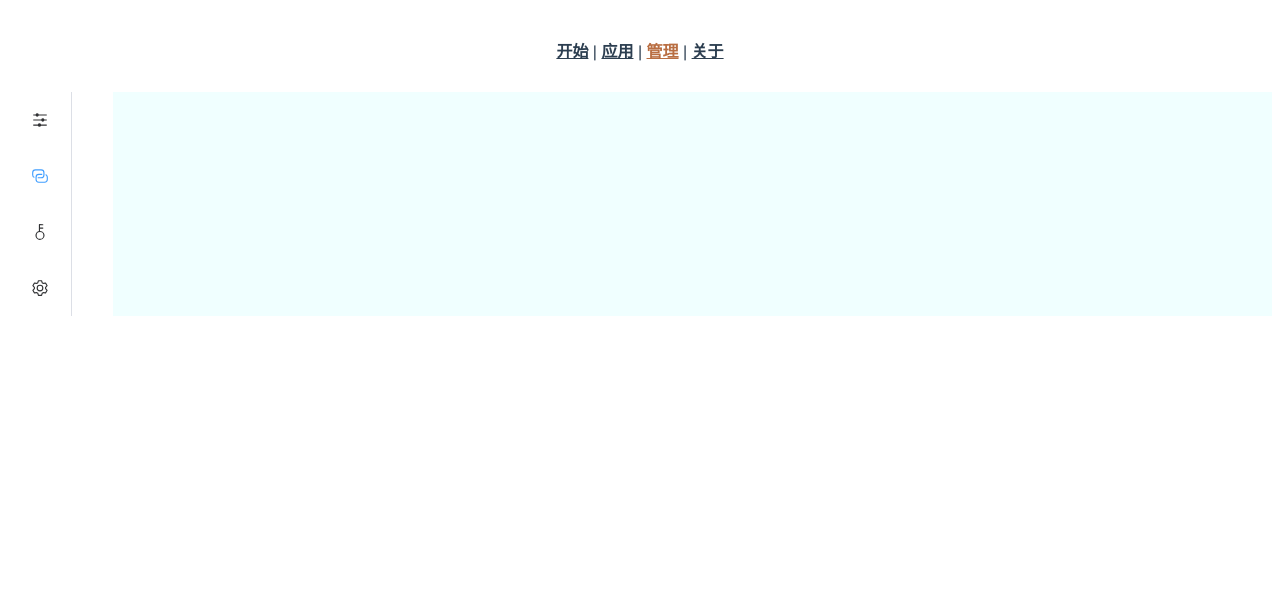
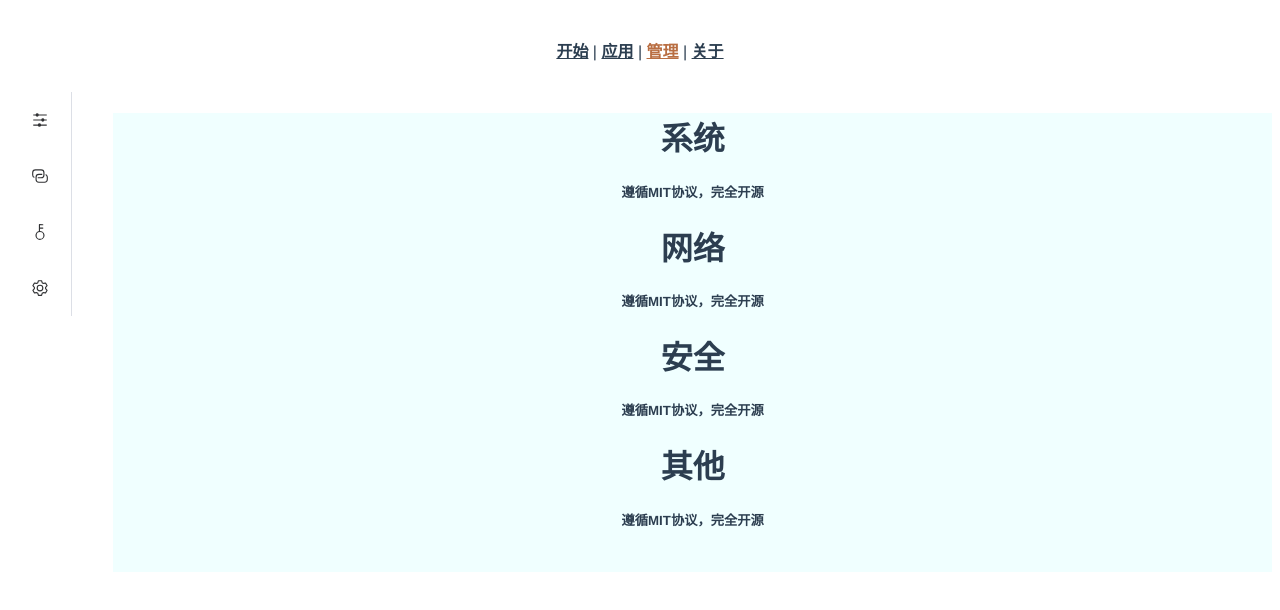
Before and after one commit to eyresimpson/insipid-desktop, a Vue app: page /manage in a window 1280 px wide. Shown: the top 610 px of the page. Built offline with nearby package versions, Linux system fonts and the light colour scheme.

Commit message:
修改配置页面

```diff
--- a/src/components/configure/networkConfigComponent.vue
+++ b/src/components/configure/networkConfigComponent.vue
@@ -1,6 +1,6 @@
 <template>
   <div class="about">
-    <h1>关于</h1>
+    <h1>网络</h1>
     <h5>遵循MIT协议，完全开源</h5>
   </div>
 </template>
--- a/src/components/configure/otherConfigComponent.vue
+++ b/src/components/configure/otherConfigComponent.vue
@@ -1,6 +1,6 @@
 <template>
   <div class="about">
-    <h1>关于</h1>
+    <h1>其他</h1>
     <h5>遵循MIT协议，完全开源</h5>
   </div>
 </template>
--- a/src/components/configure/securityConfigComponent.vue
+++ b/src/components/configure/securityConfigComponent.vue
@@ -1,6 +1,6 @@
 <template>
   <div class="about">
-    <h1>关于</h1>
+    <h1>安全</h1>
     <h5>遵循MIT协议，完全开源</h5>
   </div>
 </template>
--- a/src/components/configure/systemConfigComponent.vue
+++ b/src/components/configure/systemConfigComponent.vue
@@ -1,6 +1,6 @@
 <template>
   <div class="about">
-    <h1>关于</h1>
+    <h1>系统</h1>
     <h5>遵循MIT协议，完全开源</h5>
   </div>
 </template>
--- a/src/views/ManageView.vue
+++ b/src/views/ManageView.vue
@@ -6,28 +6,27 @@
           default-active="2"
           class="el-menu-vertical-demo"
           :collapse="true"
-          @open="handleOpen"
-          @close="handleClose"
+          @select="handleSelect"
         >
-          <el-menu-item index="1">
+          <el-menu-item index="system">
             <el-icon>
               <Operation />
             </el-icon>
             <template #title>系统</template>
           </el-menu-item>
-          <el-menu-item index="2">
+          <el-menu-item index="network">
             <el-icon>
               <Connection />
             </el-icon>
             <template #title>网络</template>
           </el-menu-item>
-          <el-menu-item index="3">
+          <el-menu-item index="security">
             <el-icon>
               <Key />
             </el-icon>
             <template #title>安全</template>
           </el-menu-item>
-          <el-menu-item index="4">
+          <el-menu-item index="other">
             <el-icon>
               <setting />
             </el-icon>
@@ -37,7 +36,11 @@
       </el-col>
       <el-col :span="22">
         <div class="content">
-          <router-view />
+          <!-- <router-view /> -->
+          <systemConfigComponent :v-if="selected=='system'"></systemConfigComponent>
+          <networkConfigComponent :v-if="selected=='network'"></networkConfigComponent>
+          <securityConfigComponent :v-if="selected=='security'"></securityConfigComponent>
+          <otherConfigComponent :v-if="selected=='other'"></otherConfigComponent>
         </div>
       </el-col>
     </el-row>
@@ -45,13 +48,29 @@
 </template>
 
 <script lang="ts" setup>
+import systemConfigComponent from "../components/configure/systemConfigComponent.vue";
+import networkConfigComponent from "../components/configure/networkConfigComponent.vue";
+import securityConfigComponent from "../components/configure/securityConfigComponent.vue";
+import otherConfigComponent from "../components/configure/otherConfigComponent.vue";
 import { ref } from "vue";
 
-const handleOpen = (key: string, keyPath: string[]) => {
-  console.log(key, keyPath);
-};
-const handleClose = (key: string, keyPath: string[]) => {
-  console.log(key, keyPath);
+const selected = ref("system")
+
+const handleSelect = (key: string) => {
+  switch (key) {
+    case "system":
+      selected.value = "system";
+      break;
+    case "network":
+      selected.value = "network";
+      break;
+    case "security":
+      selected.value = "security";
+      break;
+    case "other":
+      selected.value = "other";
+      break;
+  }
 };
 </script>
 <style>
```
